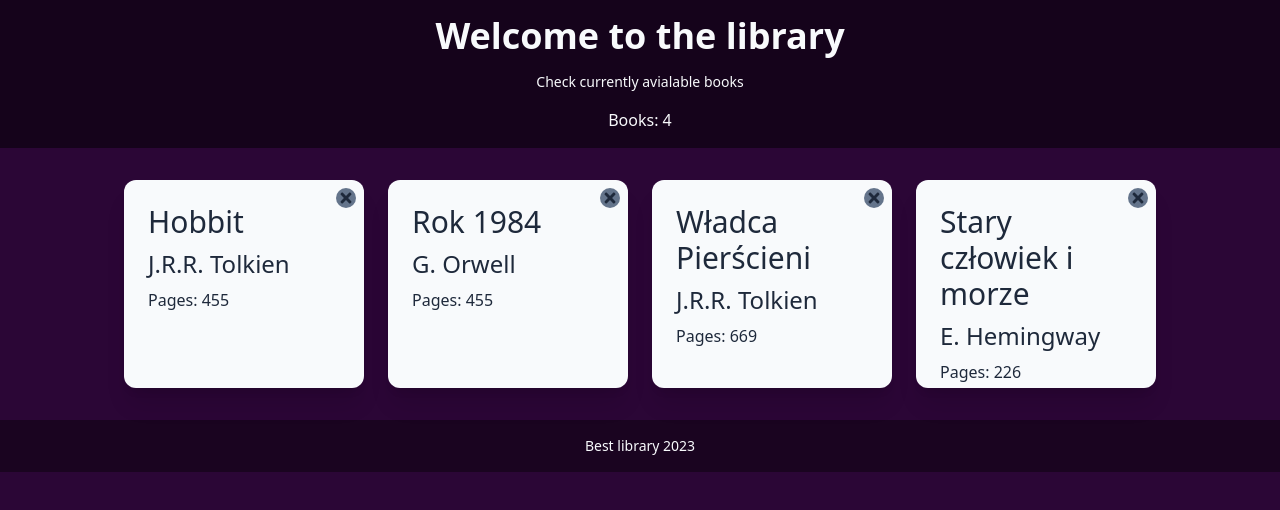
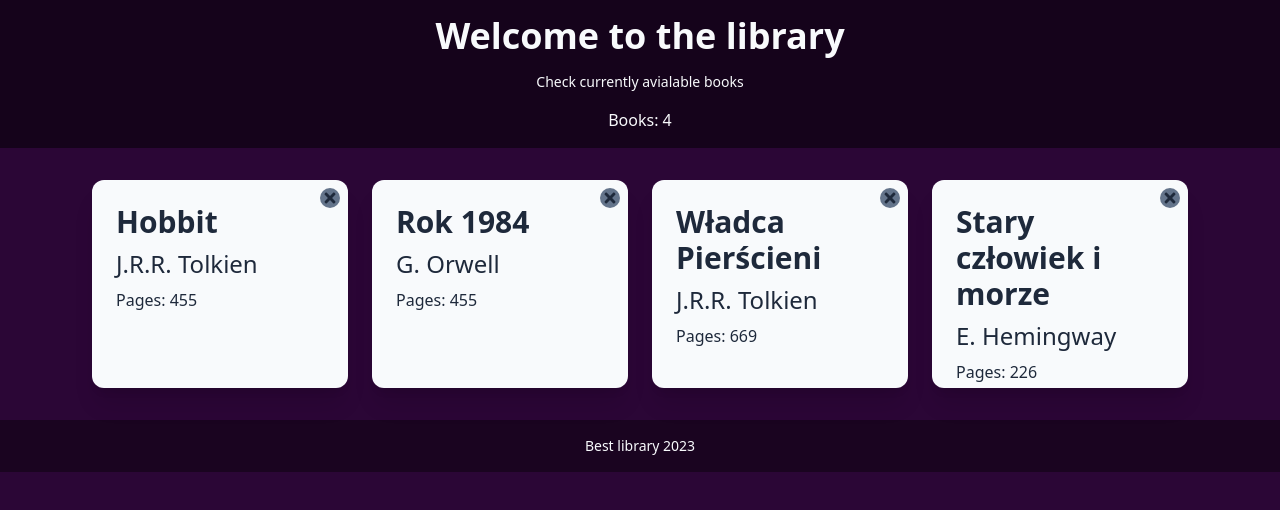
Before and after one commit to Radexman/react-book, a React (Create React App) app: page / in a window 1280 px wide. Shown: the top 510 px of the page. Built offline with nearby package versions, Linux system fonts and the light colour scheme.

Commit message:
Prop Types

```diff
--- a/package.json
+++ b/package.json
@@ -40,6 +40,7 @@
     "@babel/plugin-proposal-private-property-in-object": "^7.21.11",
     "prettier": "^3.0.0",
     "prettier-plugin-tailwindcss": "^0.4.1",
+    "prop-types": "^15.8.1",
     "tailwindcss": "^3.3.3"
   }
 }
--- a/src/components/BookDescription.jsx
+++ b/src/components/BookDescription.jsx
@@ -1,9 +1,10 @@
+import PropTypes from "prop-types";
 import { FaTimes } from "react-icons/fa";
 
 export default function BookDesciption({ book }) {
   return (
     <div className="book-card">
-      <h2 className="text-3xl">{book.title}</h2>
+      <h2 className="text-3xl font-semibold">{book.title}</h2>
       <p className="text-2xl">{book.author}</p>
       <p className="xl">{`Pages: ${book.pages}`}</p>
       <button title="Delete Book" className="delete-btn group">
@@ -12,3 +13,7 @@ export default function BookDesciption({ book }) {
     </div>
   );
 }
+
+BookDesciption.propTypes = {
+  book: PropTypes.object.isRequired,
+};
--- a/src/index.css
+++ b/src/index.css
@@ -23,5 +23,5 @@ tr:nth-child(even) {
 }
 
 .book-card {
-  @apply relative h-52 w-60 space-y-2 rounded-xl bg-slate-50 p-6 text-slate-800 shadow-xl;
+  @apply relative h-52 w-full space-y-2 rounded-xl bg-slate-50 p-6 text-slate-800 shadow-xl md:w-64;
 }
```
Also changed, not shown: 1 other file (tests, documents, lock files or other folders).
